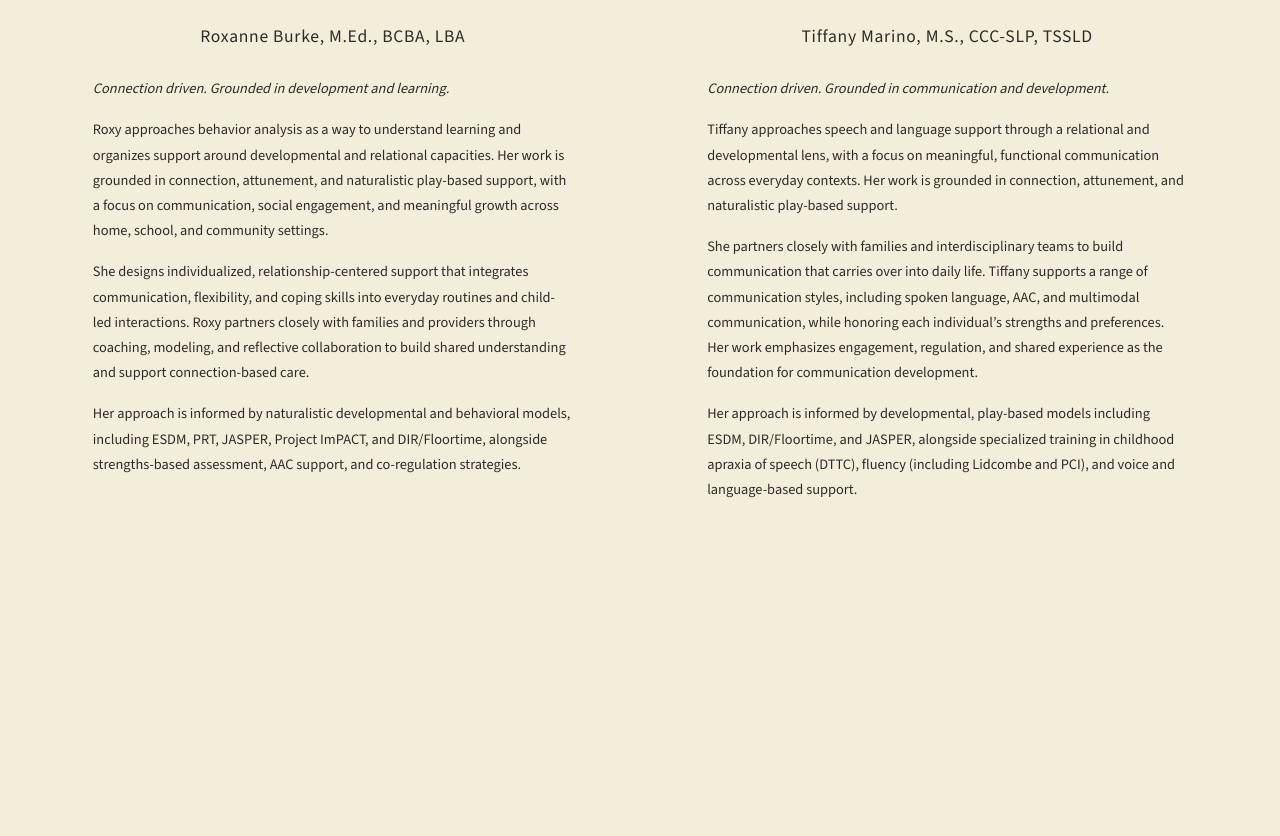
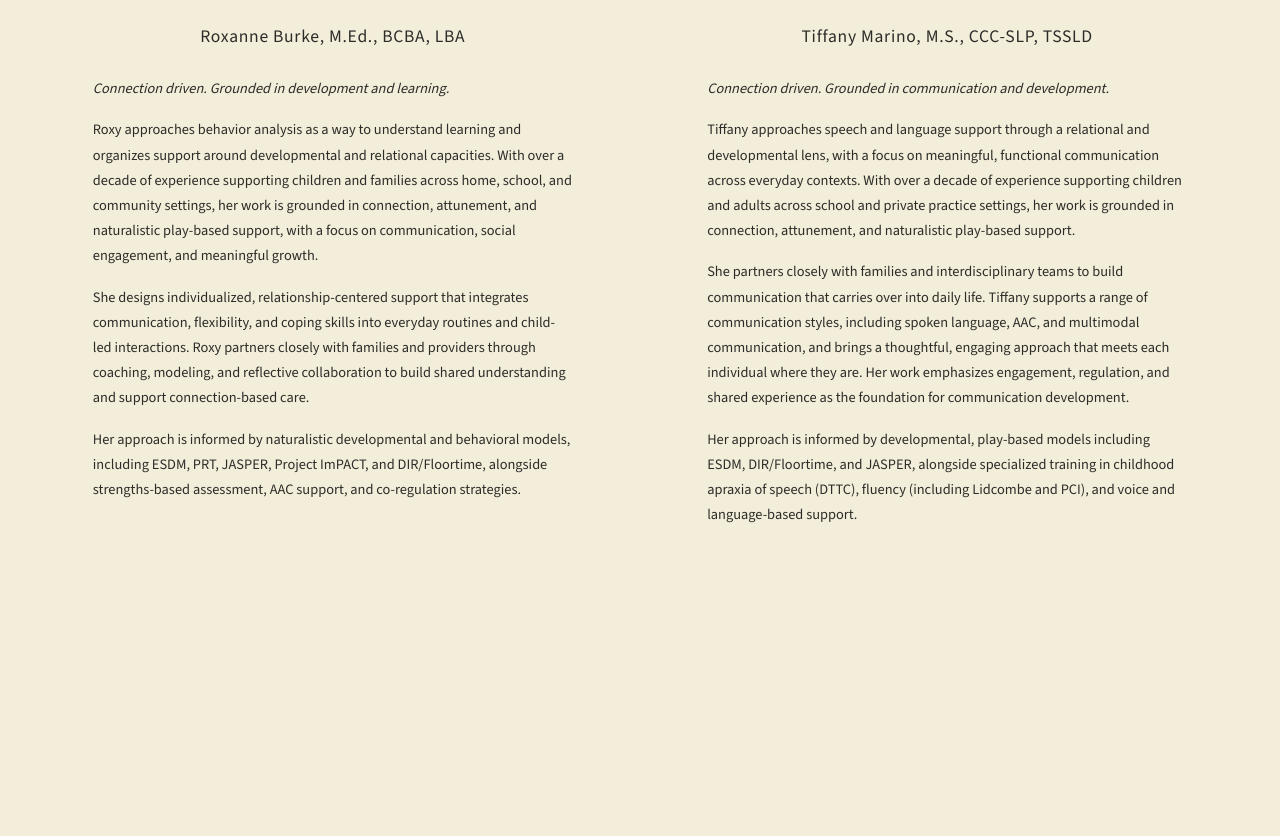
Before and after one commit to alinepractice/aline-website, a Next.js app: page / in a window 1280 px wide. Shown: the part 1793-2629 px from the top of the page. Built offline with nearby package versions, Linux system fonts and the light colour scheme.

Commit message:
Update both bios with new text, align cards symmetrically

```diff
--- a/app/page.module.css
+++ b/app/page.module.css
@@ -200,6 +200,7 @@
   display: grid;
   grid-template-columns: 1fr 1fr;
   gap: clamp(2rem, 6vw, 6rem);
+  align-items: start;
 }
 
 .bioCard {
--- a/app/page.tsx
+++ b/app/page.tsx
@@ -90,10 +90,11 @@ export default function Home() {
             <p>
               Roxy approaches behavior analysis as a way to understand learning
               and organizes support around developmental and relational
-              capacities. Her work is grounded in connection, attunement, and
-              naturalistic play-based support, with a focus on communication,
-              social engagement, and meaningful growth across home, school, and
-              community settings.
+              capacities. With over a decade of experience supporting children
+              and families across home, school, and community settings, her work
+              is grounded in connection, attunement, and naturalistic play-based
+              support, with a focus on communication, social engagement, and
+              meaningful growth.
             </p>
             <p>
               She designs individualized, relationship-centered support that
@@ -128,17 +129,19 @@ export default function Home() {
             <p>
               Tiffany approaches speech and language support through a relational
               and developmental lens, with a focus on meaningful, functional
-              communication across everyday contexts. Her work is grounded in
-              connection, attunement, and naturalistic play-based support.
+              communication across everyday contexts. With over a decade of
+              experience supporting children and adults across school and private
+              practice settings, her work is grounded in connection, attunement,
+              and naturalistic play-based support.
             </p>
             <p>
               She partners closely with families and interdisciplinary teams to
               build communication that carries over into daily life. Tiffany
               supports a range of communication styles, including spoken
-              language, AAC, and multimodal communication, while honoring each
-              individual&rsquo;s strengths and preferences. Her work
-              emphasizes engagement, regulation, and shared experience as the
-              foundation for communication development.
+              language, AAC, and multimodal communication, and brings a
+              thoughtful, engaging approach that meets each individual where they
+              are. Her work emphasizes engagement, regulation, and shared
+              experience as the foundation for communication development.
             </p>
             <p>
               Her approach is informed by developmental, play-based models
```
